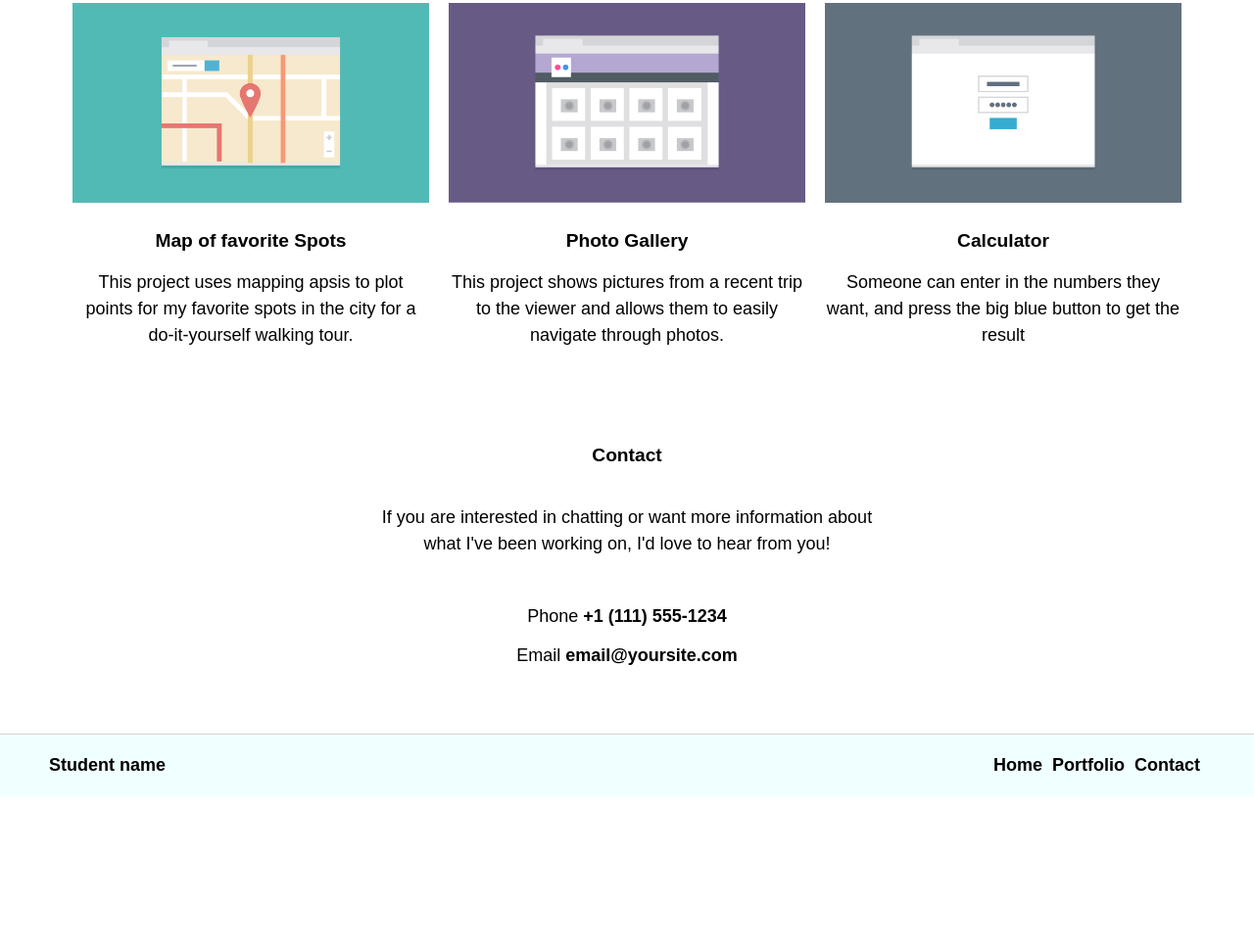
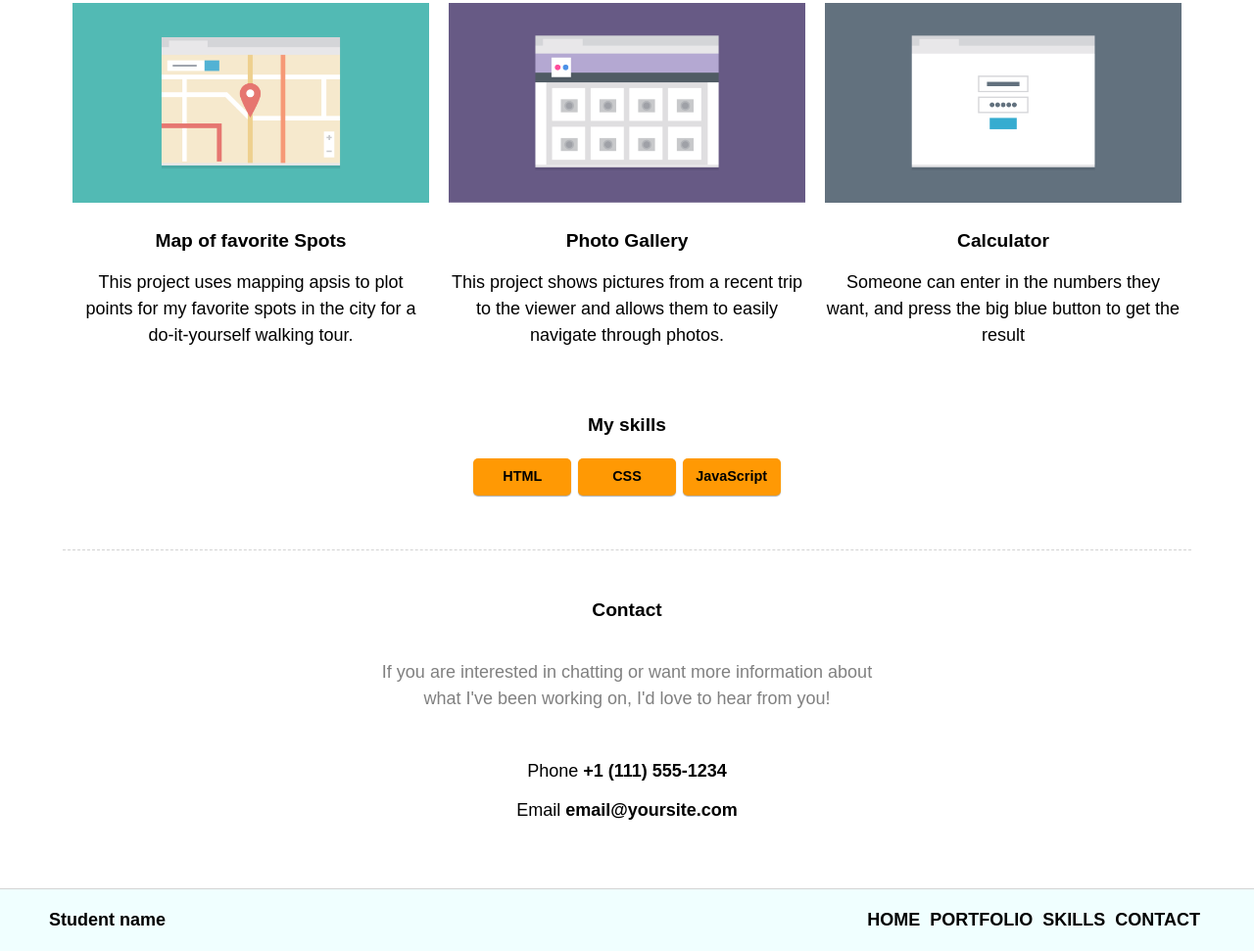
Before and after one commit to Ukjeent/responsive-layout-projekt, a plain HTML site: page index.html in a window 1280 px wide. Shown: the part 929-1900 px from the top of the page at 98% size. Before the commit the page ends 1742 px from the top, so only its background shows below. Drawn offline with Linux system fonts and the light colour scheme.

Commit message:
Added a new section

```diff
--- a/Css/style.css
+++ b/Css/style.css
@@ -102,6 +102,7 @@ footer {
 .nav-menu li {
     padding: 10px 5px;
 }
+
 /* header end */
 
 .sub-heading {
@@ -143,6 +144,10 @@ footer {
     height: auto;
 }
 
+.image:hover {
+    box-shadow: 0px 2px 2px 1px rgba(120,120,120, .5);
+}
+
 .profile-image {
     max-width: 80%;
     height: auto;
@@ -156,12 +161,41 @@ footer {
 }
 
 .contact-section {
-    margin-top: 100px;
+    margin-top: 50px;
 }
 
 .contact-info {
     line-height: 2.5rem;
     margin-bottom: 60px;
+}
+
+.contact-p {
+    color: grey;
+}
+
+.skills-button {
+    padding: 8px 0;
+    margin: 5px auto;
+    width: 100px;
+    background-color: #ff9904;
+    border-radius: 5px;
+    font-size: 0.9rem;
+    font-weight: 600;
+    box-shadow: 0px 1px 1px rgba(90,90,90, .5);
+}
+
+.skills-box {
+    display: flex;
+    flex-direction: column;
+}
+
+.skills-button:hover {
+    box-shadow: 0px 2px 2px 1px rgba(120,120,120, .5);
+}
+
+.my-skills {
+    border-bottom: lightgray .5px dashed;
+    padding-bottom: 50px;
 }
 
 /* =================================
@@ -236,6 +270,16 @@ footer {
         padding-bottom: 50px;
     }
 
+    .skills-box {
+        flex-direction: row;
+        max-width: 320px;
+        justify-content: center;
+    }
+
+    .skills-box {
+        margin: auto;
+    }
+
 }
 
 @media (min-width: 1024px) {
--- a/index.html
+++ b/index.html
@@ -19,6 +19,7 @@
                 <ul class="nav-menu">
                     <li class="nav-link"><a href="index.html">HOME</a></li>
                     <li class="nav-link"><a href="#portfolio">PORTFOLIO</a></li>
+                    <li class="nav-link"><a href="#skills">SKILLS</a></li>
                     <li class="nav-link"><a href="#contact">CONTACT</a></li>
                 </ul>
             </nav>
@@ -72,6 +73,15 @@
         </section>
     </div>
 
+    <section class="my-skills">
+        <h3 id="skills">My skills</h3>
+        <ul class="skills-box">
+            <li class="skills-button">HTML</li>
+            <li class="skills-button">CSS</li>
+            <li class="skills-button">JavaScript</li>
+        </ul>
+
+    </section>
         <section class="contact-section" id="contact">
             <h3>Contact</h3>
             <p class="contact-p">If you are interested in chatting or want more information about what I've been working on, I'd love to hear from you!</p>
@@ -85,9 +95,10 @@
         <p class="footer-name">Student name</p>
         <p class="footer-back-to-top nav-menu"><a href="#top">BACK TO TOP</a></p>
         <ul class="nav-menu footer-nav">
-            <li class="footer-link"><a href="/index.html">Home</a></li>
-            <li class="footer-link"><a href="#portfolio">Portfolio</a></li>
-            <li class="footer-link"><a href="#contact">Contact</a></li>
+            <li class="footer-link"><a href="/index.html">HOME</a></li>
+            <li class="footer-link"><a href="#portfolio">PORTFOLIO</a></li>
+            <li class="footer-link"><a href="#skills">SKILLS</a></li>
+            <li class="footer-link"><a href="#contact">CONTACT</a></li>
         </ul>
     </footer>
 </body>
```
